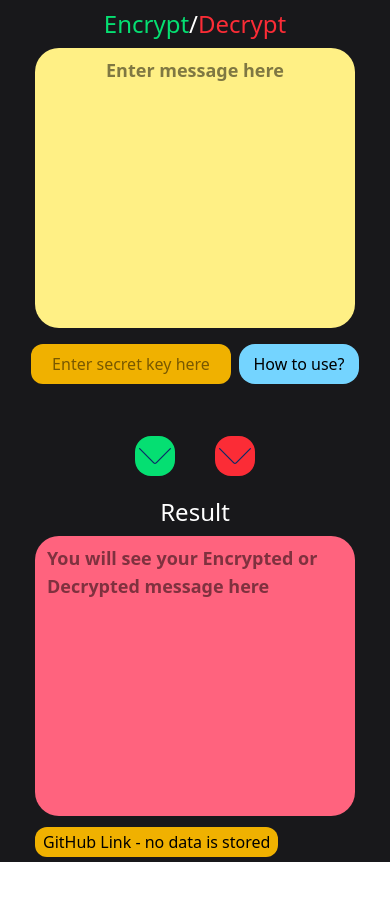
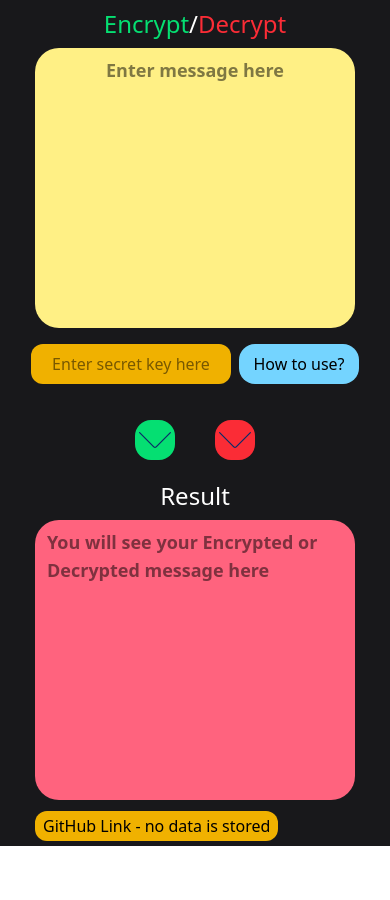
Before and after one commit to HarshitOnClouds/Secret-Conversation, a React (Vite) app: page / in a window 390 px wide. Shown: the top 900 px of the page. After the commit the page ends 846 px from the top, so only its background shows below. Built offline with nearby package versions, Linux system fonts and the light colour scheme.

Commit message:
white space random, removed

```diff
--- a/src/App.jsx
+++ b/src/App.jsx
@@ -39,7 +39,7 @@ export default function App(){
 
 
   return(
-    <div className="bg-zinc-900 min-h-screen flex flex-col items-center py-2  lg:flex-row lg:justify-center">
+    <div className="bg-zinc-900 min-h-screen flex flex-col justify-between items-center py-2  lg:flex-row lg:justify-center">
       <div className='flex flex-col items-center '>
         <div className=" text-2xl text-white mb-2"><span className='text-green-400' >Encrypt</span>/<span className='text-red-500' >Decrypt</span></div>
         <textarea className=" w-80 h-70 bg-yellow-200 rounded-3xl px-3 py-2 text-lg resize-none lg:w-120 lg:h-110 lg:text-2xl font-bold text-center" value={input} onChange={(e)=> setInput(e.target.value)} placeholder='Enter message here' />
@@ -51,7 +51,7 @@ export default function App(){
           </div>
       </div>
 
-      <div className={` flex flex-col px-3 py-2 rounded-2xl m-2 transform duration-300
+      <div className={` flex flex-col rounded-2xl m-2 transform duration-300 overflow-hidden
                        ${howto ? 'max-h-[2000px] max-w-[2000px]' : 'max-h-0 max-w-0 opacity-0 '  }
   `}>
         <div className='mb-1 bg-green-300 rounded-2xl p-1'>
```
